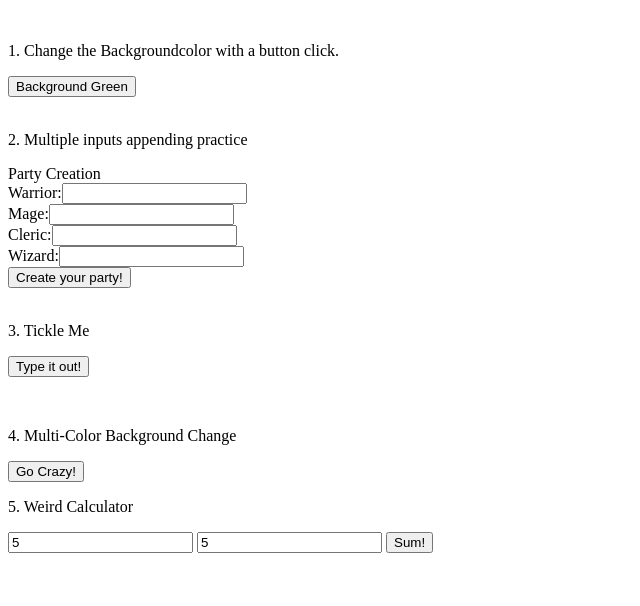
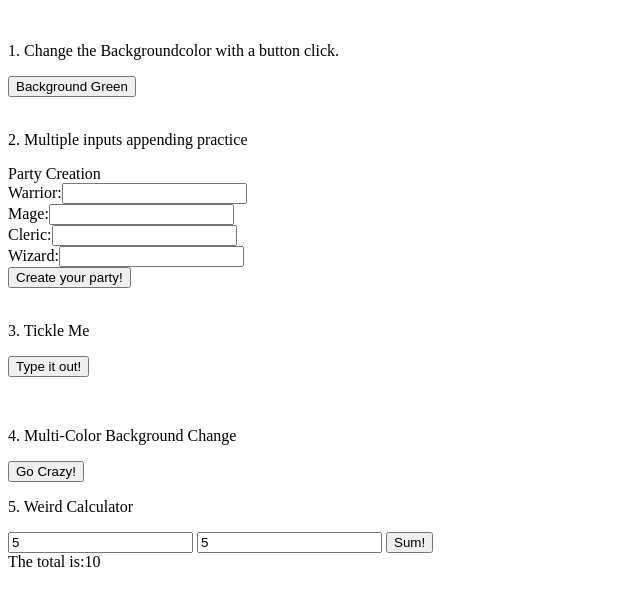
Before and after one commit to JDC1492/crazy_xylophone, a plain HTML site: page index.html in a window 1280 px wide. Both pictures are taken after typing "5", "5" into the empty fields and a click on the button "Sum!". Shown: the whole page, without its empty margins (0-640 px from the left). Drawn offline with Linux system fonts and the light colour scheme.

Commit message:
Misssion Complete!

```diff
--- a/everyday.js
+++ b/everyday.js
@@ -65,15 +65,15 @@ let changeIt = function () {
 //Five
 //select the numbers, and be able to take whatever numbers in the inputs and give the proper total. in this case the sum of the numbers.
 const mathForm = document.getElementById("math-form");
+let totalSection = document.getElementById("total-section");
 
 mathForm.addEventListener("submit", (event) => {
   event.preventDefault();
   let num1 = Number(document.getElementById("num1").value);
   let num2 = Number(document.getElementById("num2").value);
   if (num1 && num2) {
-    console.log(addItUp(num1, num2));
+    totalSection.innerText += `The total is:` + addItUp(num1, num2);
   }
-  debugger;
 });
 
 const addItUp = (num1, num2) => num1 + num2;
--- a/index.html
+++ b/index.html
@@ -46,6 +46,7 @@
         <input type="number" id='num2'/>
         <button onclick="addItUp()">Sum!</button>
       </form>
+      <div id="total-section"></div>
     </div>
   </body>
   <script src="everyday.js"></script>
```
